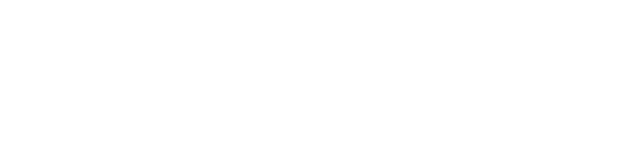
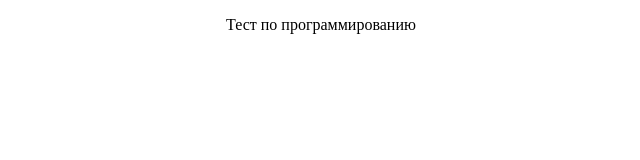
Before and after one commit to BrovarySecurity/brovarysecurity.github.io, a plain HTML site: page js3/index.html in a window 1280 px wide. Shown: the whole page, without its empty margins (319-959 px from the left). Drawn offline with Linux system fonts and the light colour scheme.

Commit message:
edited_js3

```diff
--- a/js3/index.html
+++ b/js3/index.html
@@ -8,11 +8,11 @@
 
 </head>
 
-<body>
+<body class="body">
 
   <script type="text">
     <div class="wrapper">
-        <p>Тест по программированию</p>
+        <p class="wrapper__p">Тест по программированию</p>
         <form class="questions" action="index.html" method="post">
             <span>Вопрос №1</span>
             <ul class="question1">
--- a/js3/js/script.js
+++ b/js3/js/script.js
@@ -1,10 +1,38 @@
-function test() {
-        var element = document.createElement('div');
-        element.classList.add('wrapper');
-        document.body.appendChild(element);
-    }
+//Варіант1, для виконання потрібно боді присвоїти клас
+// function add() {
+// 	var element = document.createElement('div');
+// 	element.classList.add('wraper');
+// 	element.innerHTML = '<div class="container"><div class="row"><div class="col-md-12"><div class="form-box"><form action="#" ><h3>Тест по программированию</h3><section><p>1. Вопрос №1</p><input type="radio" id="answer_1_1" name="answer_1"/><label for="answer_1_1"><span></span>Вариант ответа №1</label><br><input type="radio" id="answer_1_2" name="answer_1"/><label for="answer_1_2"><span></span>Вариант ответа №2</label><br><input type="radio" id="answer_1_3" name="answer_1"/><label for="answer_1_3"><span></span>Вариант ответа №3</label></section><section><p>2. Вопрос №2</p><input type="radio" id="answer_2_1" name="answer_2"/><label for="answer_2_1"><span></span>Вариант ответа №1</label><br><input type="radio" id="answer_2_2" name="answer_2"/><label for="answer_2_2"><span></span>Вариант ответа №2</label><br><input type="radio" id="answer_2_3" name="answer_2"/><label for="answer_2_3"><span></span>Вариант ответа №3</label></section><section><p>3. Вопрос №3</p><input type="radio" id="answer_3_1" name="answer_3"/><label for="answer_3_1"><span></span>Вариант ответа №1</label><br><input type="radio" id="answer_3_2" name="answer_3"/><label for="answer_3_2"><span></span>Вариант ответа №2</label><br><input type="radio" id="answer_3_3" name="answer_3"/><label for="answer_3_3"><span></span>Вариант ответа №3</label></section><div class="btn-wrap"><button>Проверить мои результаты</button></div></form></div></div></div></div>';
+// 	var myBody = document.querySelector('.body');
+// 	myBody.appendChild(element);
+// }
+// add();
 
-test();
+// Варіант 2:
+
+
+var element = document.createElement('div');
+element.classList.add('wrapper');
+var wrapper = document.querySelector('.body');
+wrapper.appendChild(element);
+
+
+var wrapper__p = document.createElement('p');
+wrapper__p.classList.add('wrapper__p');
+var wrappp = document.querySelector('.wrapper');
+wrappp.appendChild(wrapper__p);
+wrapper__p.innerHTML = 'Тест по программированию';
+
+var questions = document.createElement('form');
+questions.classList.add('questions');
+var questions_parent = document.querySelector('.wrapper');
+questions_parent.appendChild(questions);
+questions.setAttribute("action", "index.html");
+questions.setAttribute("method", "POST");
+
+
+
+
 
 
 
```
Also changed, not shown: 1 other file.
